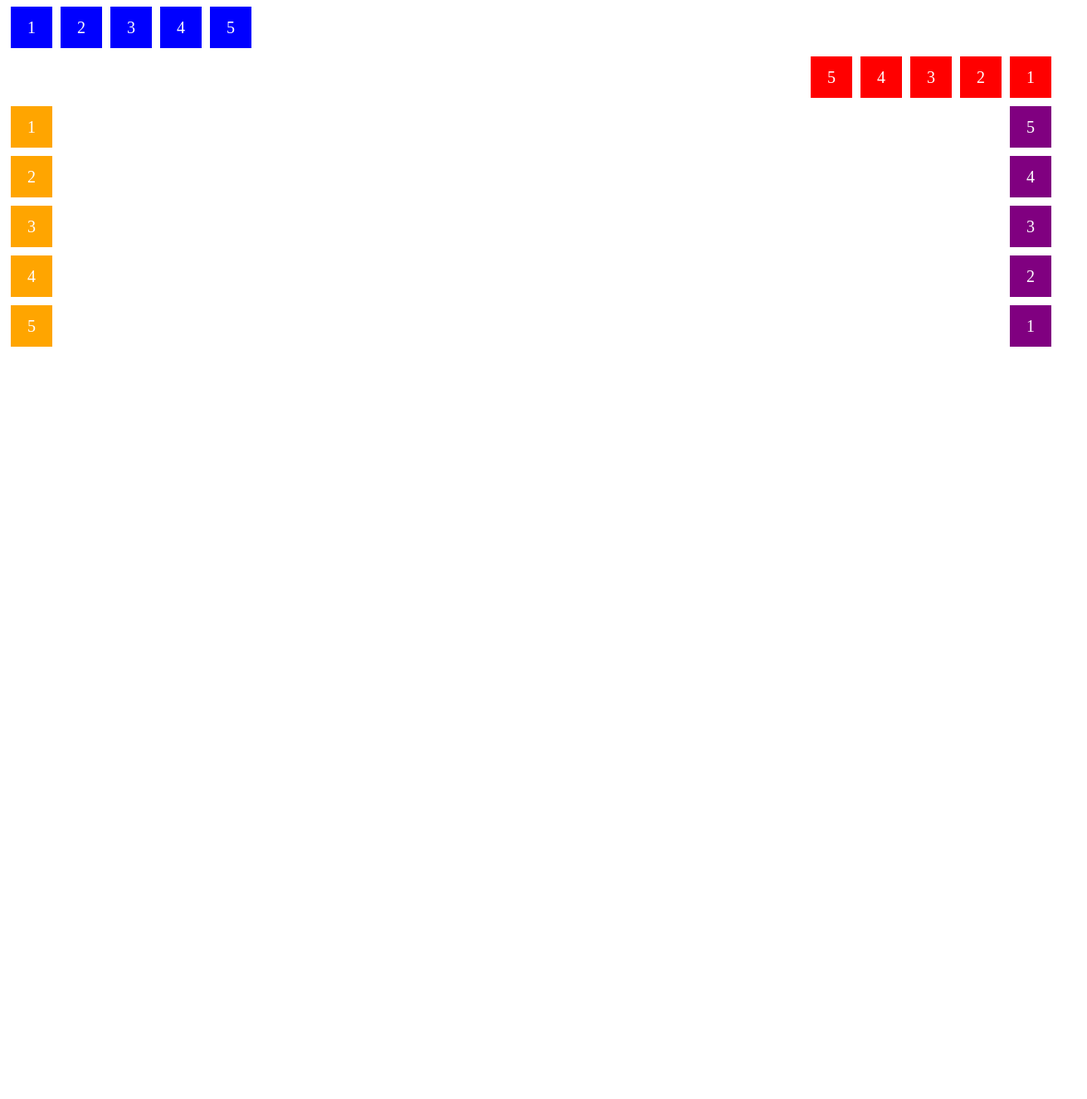
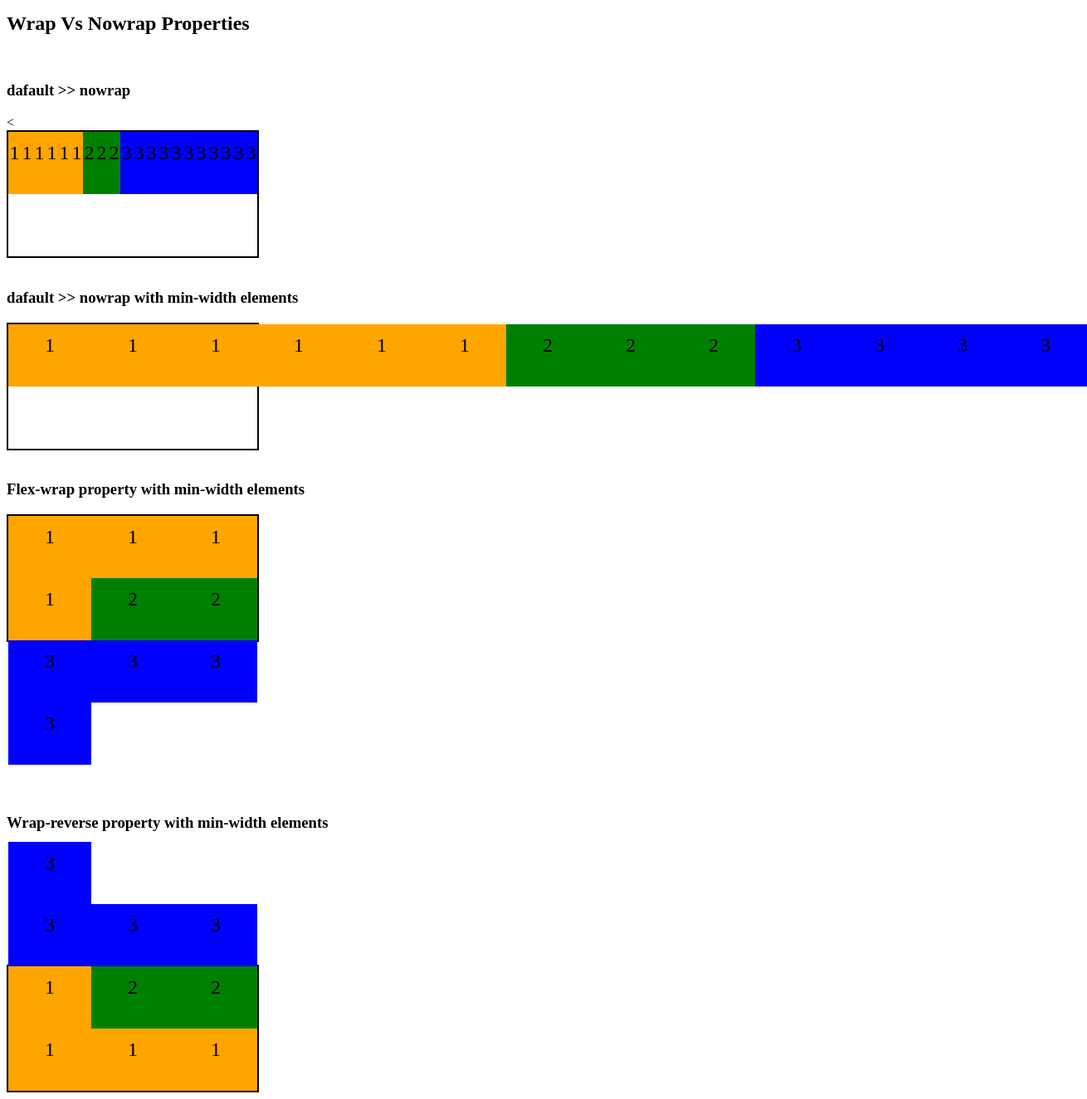
Before and after one commit to ahoymarcus/css-flexbox-studyapp, a website: page views/index.html in a window 1280 px wide. Shown: the part 87-1412 px from the top of the page at 83% size, 1310 px wide, since content can reach past the window. Before the commit the page ends 800 px from the top, so only its background shows below. Drawn offline with Linux system fonts and the light colour scheme.

Commit message:
Escrever exercicio 3

```diff
--- a/views/index.html
+++ b/views/index.html
@@ -6,52 +6,41 @@
 
     <style>
 			.flex-container {
-				margin: 0;
-				padding: 0;
-				list-style: none;
+				height: 150px;
+				border: 2px solid black;
+				max-width: 300px;
 
 				display: flex;
 			}
 
-			.flex-item {
-				background: blue;
-				height: 50px;
-				width: 50px;
+			.item {
+				font-size: 24px;
+				height: 50%;
 				line-height: 50px;
-				font-size: 20px;
-				color: white;
 				text-align: center;
-				margin: 5px;
+				width: 100px;
+			}
+			.item2 {
+				min-width: 100px;
 			}
 
-			.row {
-				flex-direction: row;
-			}
-			.row-reverse {
-				flex-direction: row-reverse;
+			.nowrap {
+				flex-wrap: nowrap;
 			}
 
-			.row-reverse li {
-				background-color: red;
+			.wrap {
+				margin-bottom: 170px;
+				flex-wrap: wrap;
 			}
 
-			.column {
-				float: left;
-
-				flex-direction: column;
-			}
-			.column li {
-				background-color: orange;
-			}
-			.column-reverse {
-				float: right;
-
-				flex-direction: column-reverse;
-			}
-			.column-reverse li {
-				background-color: purple;
+			.wrap-reverse {
+				margin-top: 160px;
+				flex-wrap: wrap-reverse;
 			}
 
+			.blue { background-color: blue; }
+			.green { background-color: green; }
+			.orange { background-color: orange; }
 
     </style>
 
@@ -60,38 +49,84 @@
 		<h1>Posicionando elementos com Flexbox em CSS - Digital Innovation One</h1>
 		<hr />
 
+		<h2>Wrap Vs Nowrap Properties</h2>
+		<br />
 
-    <ul class="flex-container">
-			<li class="flex-item">1</li>
-			<li class="flex-item">2</li>
-			<li class="flex-item">3</li>
-			<li class="flex-item">4</li>
-			<li class="flex-item">5</li>
-		</ul>
+		<h3>dafault >> nowrap</h3><
+		<div class="flex-container">
+			<div class="item orange">1</div>
+			<div class="item orange">1</div>
+			<div class="item orange">1</div>
+			<div class="item orange">1</div>
+			<div class="item orange">1</div>
+			<div class="item orange">1</div>
+			<div class="item green">2</div>
+			<div class="item green">2</div>
+			<div class="item green">2</div>
+			<div class="item blue">3</div>
+			<div class="item blue">3</div>
+			<div class="item blue">3</div>
+			<div class="item blue">3</div>
+			<div class="item blue">3</div>
+			<div class="item blue">3</div>
+			<div class="item blue">3</div>
+			<div class="item blue">3</div>
+			<div class="item blue">3</div>
+			<div class="item blue">3</div>
+			<div class="item blue">3</div>
+		</div>
 
-		<ul class="flex-container row-reverse">
-			<li class="flex-item">1</li>
-			<li class="flex-item">2</li>
-			<li class="flex-item">3</li>
-			<li class="flex-item">4</li>
-			<li class="flex-item">5</li>
-		</ul>
 
-		<ul class="flex-container column">
-			<li class="flex-item">1</li>
-			<li class="flex-item">2</li>
-			<li class="flex-item">3</li>
-			<li class="flex-item">4</li>
-			<li class="flex-item">5</li>
-		</ul>
+		<br />
+		<h3>dafault >> nowrap with min-width elements</h3>
+		<div class="flex-container">
+			<div class="item item2 orange">1</div>
+			<div class="item item2 orange">1</div>
+			<div class="item item2 orange">1</div>
+			<div class="item item2 orange">1</div>
+			<div class="item item2 orange">1</div>
+			<div class="item item2 orange">1</div>
+			<div class="item item2 green">2</div>
+			<div class="item item2 green">2</div>
+			<div class="item item2 green">2</div>
+			<div class="item item2 blue">3</div>
+			<div class="item item2 blue">3</div>
+			<div class="item item2 blue">3</div>
+			<div class="item item2 blue">3</div>
+		</div>
 
-		<ul class="flex-container column-reverse">
-			<li class="flex-item">1</li>
-			<li class="flex-item">2</li>
-			<li class="flex-item">3</li>
-			<li class="flex-item">4</li>
-			<li class="flex-item">5</li>
-		</ul>
+
+    <br />
+		<h3>Flex-wrap property with min-width elements</h3>
+		<div class="flex-container wrap">
+			<div class="item item2 orange">1</div>
+			<div class="item item2 orange">1</div>
+			<div class="item item2 orange">1</div>
+			<div class="item item2 orange">1</div>
+			<div class="item item2 green">2</div>
+			<div class="item item2 green">2</div>
+			<div class="item item2 blue">3</div>
+			<div class="item item2 blue">3</div>
+			<div class="item item2 blue">3</div>
+			<div class="item item2 blue">3</div>
+		</div>
+
+
+		<br />
+		<h3>Wrap-reverse property with min-width elements</h3>
+		<div class="flex-container wrap-reverse">
+			<div class="item item2 orange">1</div>
+			<div class="item item2 orange">1</div>
+			<div class="item item2 orange">1</div>
+			<div class="item item2 orange">1</div>
+			<div class="item item2 green">2</div>
+			<div class="item item2 green">2</div>
+			<div class="item item2 blue">3</div>
+			<div class="item item2 blue">3</div>
+			<div class="item item2 blue">3</div>
+			<div class="item item2 blue">3</div>
+		</div>
+
 
 
 </body>
```
Also changed, not shown: flex-exercises/3-flex-wrap.html (added, +98 -0 lines).
